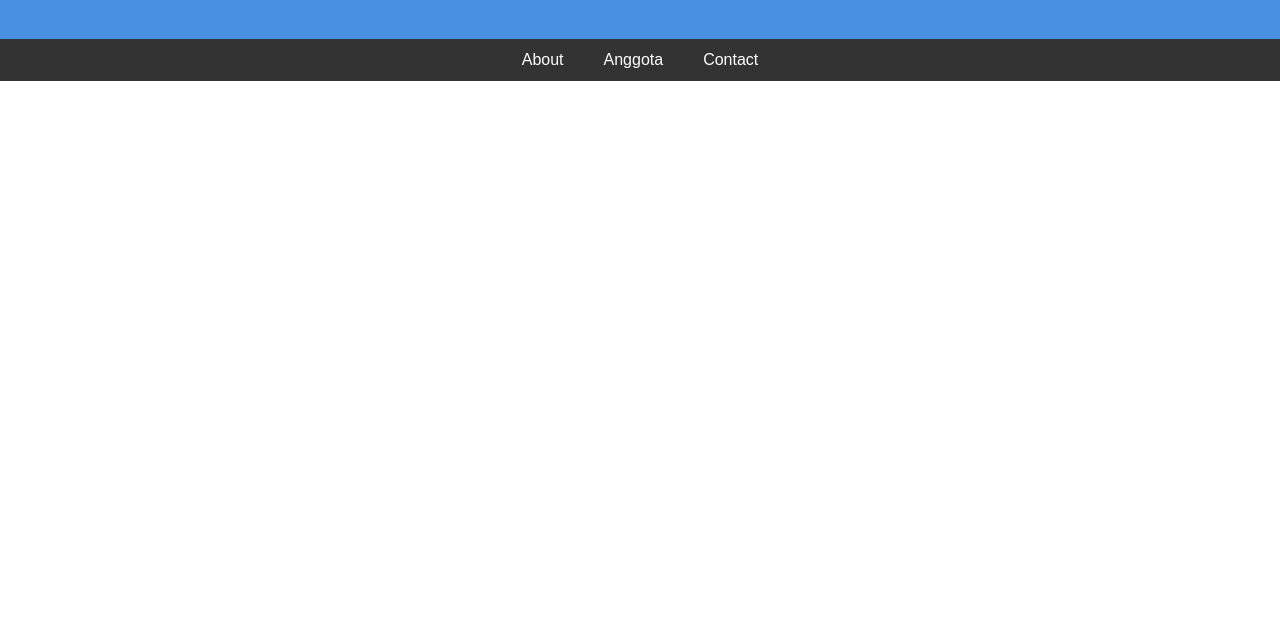
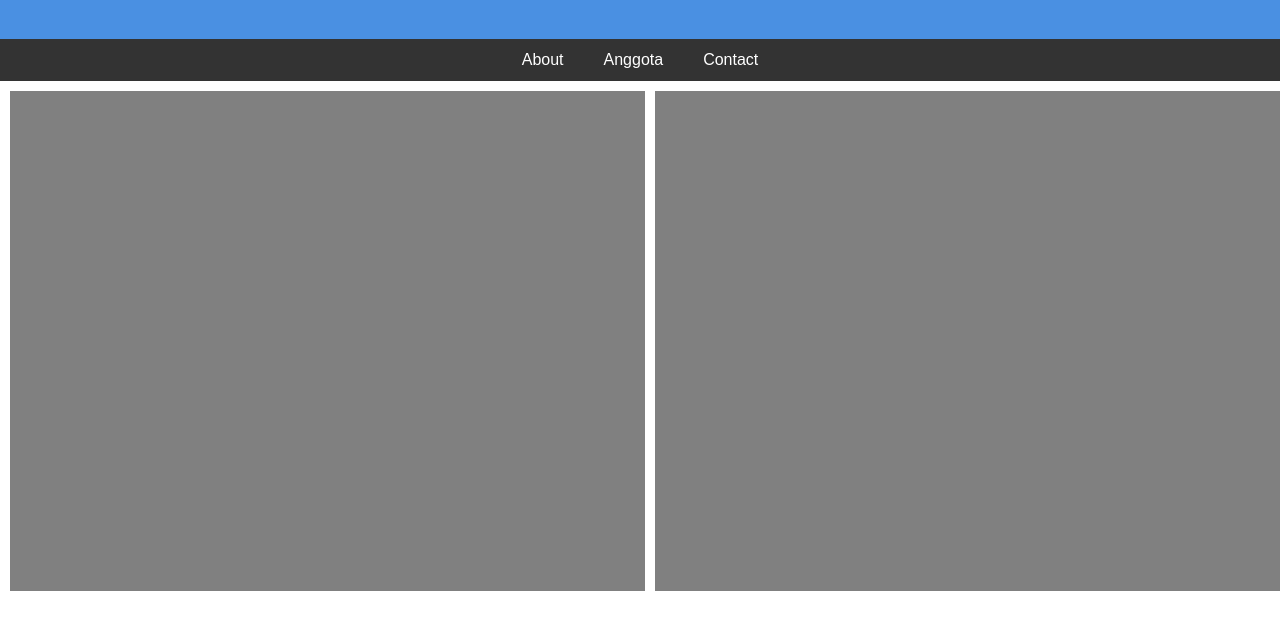
Before and after one commit to Indrawan-maker/test-collab, a plain HTML site: page index.html in a window 1280 px wide. Shown: the part 81-710 px from the top of the page. Drawn offline with Linux system fonts and the light colour scheme.

Commit message:
update container

```diff
--- a/index.html
+++ b/index.html
@@ -18,5 +18,11 @@
             <li><a href="#">Contact</a></li>
         </ul>
     </nav>
+
+    <div class="container">
+        <section class="section-1"></section>
+        <section class="section-2"></section>
+    </div>
+
 </body>
 </html>
--- a/style.css
+++ b/style.css
@@ -39,3 +39,16 @@ nav a{
     display: block;
     text-decoration: none;
 }
+
+.container{
+    display: flex;
+    width: 100%;
+    gap: 10px;
+    padding: 10px;
+}
+
+.section-1, .section-2{
+    width: 50%;
+    background-color: grey;
+    height: 500px;
+}
```
